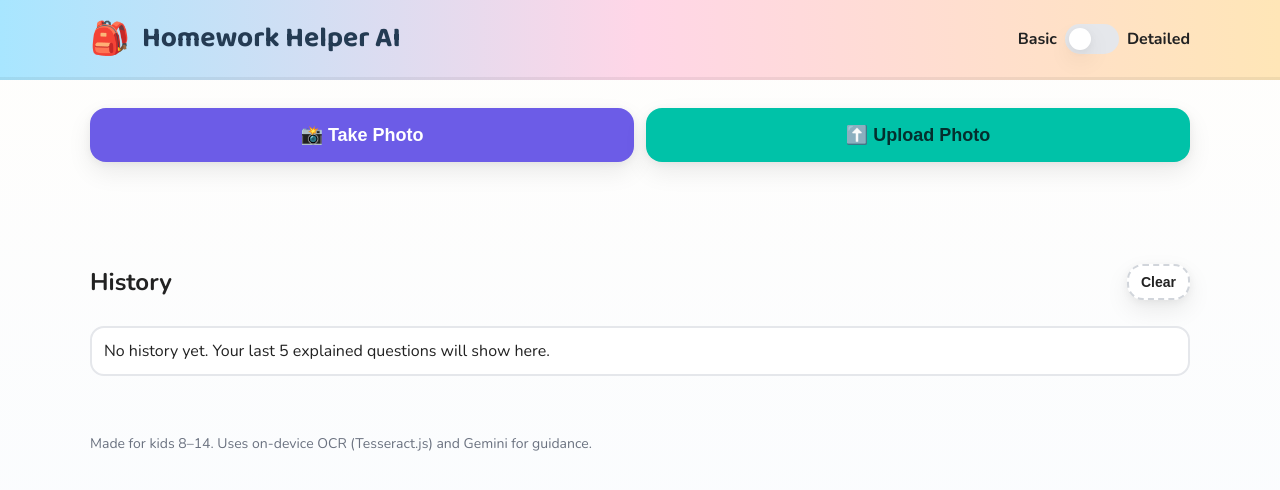
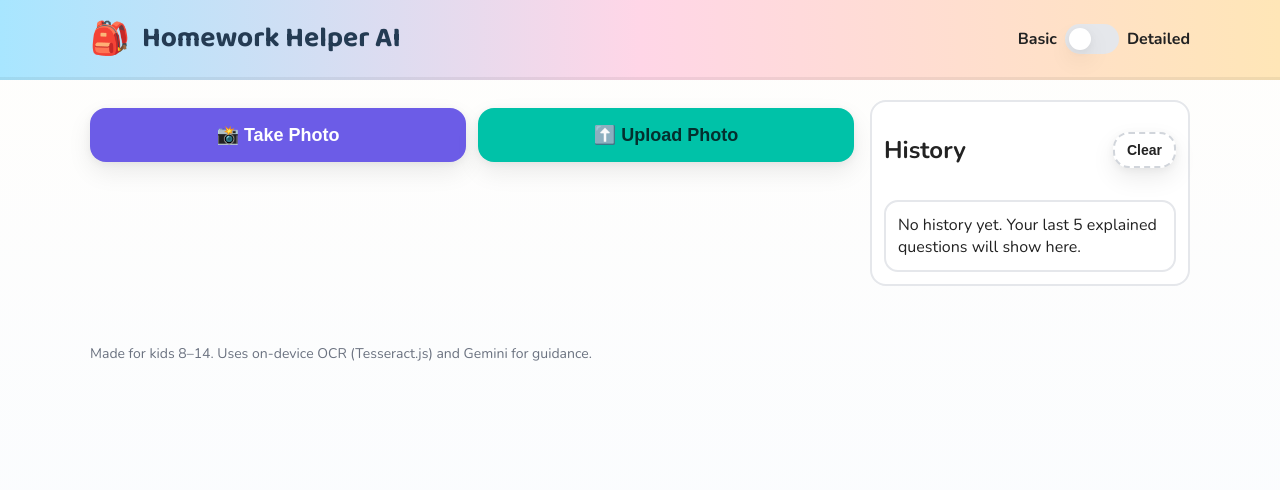
Before and after one commit to heygopal67-web/homework-helper, a plain HTML site: page index.html in a window 1280 px wide. Drawn offline with nearby package versions, Linux system fonts and the light colour scheme.

Commit message:
history model updt

```diff
--- a/index.html
+++ b/index.html
@@ -39,25 +39,34 @@
       </div>
     </header>
     <main class="container main">
+      <div class="layout">
+        <section class="content">
           <section class="actions">
-        <button id="takePhotoBtn" class="btn primary big">📸 Take Photo</button>
+            <button id="takePhotoBtn" class="btn primary big">
+              📸 Take Photo
+            </button>
             <button id="uploadPhotoBtn" class="btn secondary big">
               ⬆️ Upload Photo
             </button>
             <input id="fileInput" type="file" accept="image/*" hidden />
           </section>
 
-      <section id="progressArea" class="progress" aria-live="polite"></section>
+          <section
+            id="progressArea"
+            class="progress"
+            aria-live="polite"
+          ></section>
 
           <section id="results" class="results" aria-live="polite"></section>
-
-      <section class="history">
+        </section>
+        <aside class="sidebar">
           <div class="history-header">
             <h2>History</h2>
             <button id="clearHistoryBtn" class="btn ghost small">Clear</button>
           </div>
           <div id="historyList" class="history-list"></div>
-      </section>
+        </aside>
+      </div>
     </main>
 
     <!-- Webcam Modal -->
--- a/styles.css
+++ b/styles.css
@@ -54,6 +54,9 @@
 input:checked + .slider:before { transform: translateX(24px); }
 
 .main { padding: 20px 0 32px; }
+.layout { display: grid; grid-template-columns: 1fr; gap: 16px; align-items: start; }
+.content { min-width: 0; }
+.sidebar { background: #ffffff; border: 2px solid #e5e7eb; border-radius: 16px; padding: 12px; height: max-content; position: sticky; top: 12px; }
 .actions { display: grid; grid-template-columns: 1fr 1fr; gap: 12px; margin-top: 8px; }
 
 .btn { border: none; border-radius: 16px; padding: 12px 16px; font-weight: 800; cursor: pointer; box-shadow: var(--shadow); transition: transform .05s ease, background .2s ease; }
@@ -78,7 +81,7 @@
 .highlight { background: #fef08a; padding: 0 6px; border-radius: 8px; }
 
 .history { margin-top: 8px; }
-.history-header { display: flex; align-items: center; justify-content: space-between; }
+.history-header { display: flex; align-items: center; justify-content: space-between; position: sticky; top: 0; background: #ffffff; padding-bottom: 6px; z-index: 1; }
 .history-list { display: grid; gap: 10px; margin-top: 8px; }
 .history-item { background: #ffffff; border-radius: 14px; padding: 12px; border: 2px solid #e5e7eb; }
 .history-item h4 { margin: 0 0 8px; font-size: 16px; }
@@ -96,9 +99,14 @@
 .camera-area video { width: 100%; border-radius: 12px; background: #000; }
 .modal-actions { display: flex; justify-content: flex-end; gap: 8px; padding: 12px 16px; border-top: 1px solid #e5e7eb; }
 
+@media (min-width: 960px) {
+  .layout { grid-template-columns: 1fr 320px; }
+}
+
 @media (max-width: 640px) {
   .actions { grid-template-columns: 1fr; }
   .btn.big { font-size: 16px; }
+  .sidebar { position: static; }
 }
 
 /* Accessibility helpers and hidden canvas */
```
Lines whose indentation alone changed are shown as unchanged.
